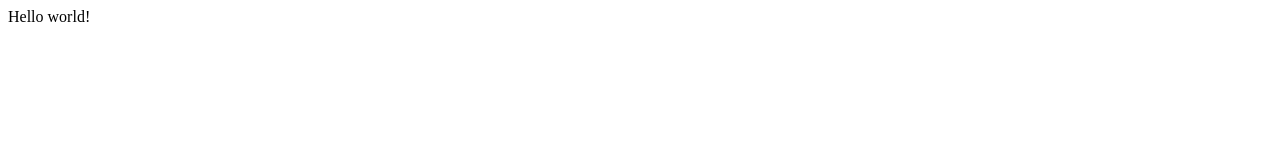
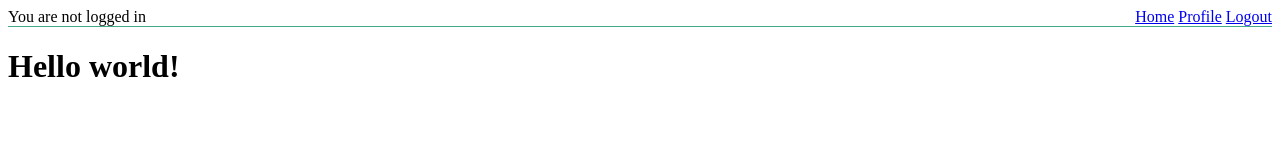
Before and after one commit to gtchakama/auth, a Gatsby site: page / in a window 1280 px wide. Built offline with nearby package versions, Linux system fonts and the light colour scheme; Gatsby itself is replaced by a stand-in of ours.

Commit message:
Update index.js

```diff
--- a/src/pages/index.js
+++ b/src/pages/index.js
@@ -1,5 +1,11 @@
 import React from "react"
 
+import Layout from "../components/layout"
+
 export default function Home() {
-  return <div>Hello world!</div>
+  return (
+    <Layout>
+      <h1>Hello world!</h1>
+    </Layout>
+  )
 }
```
